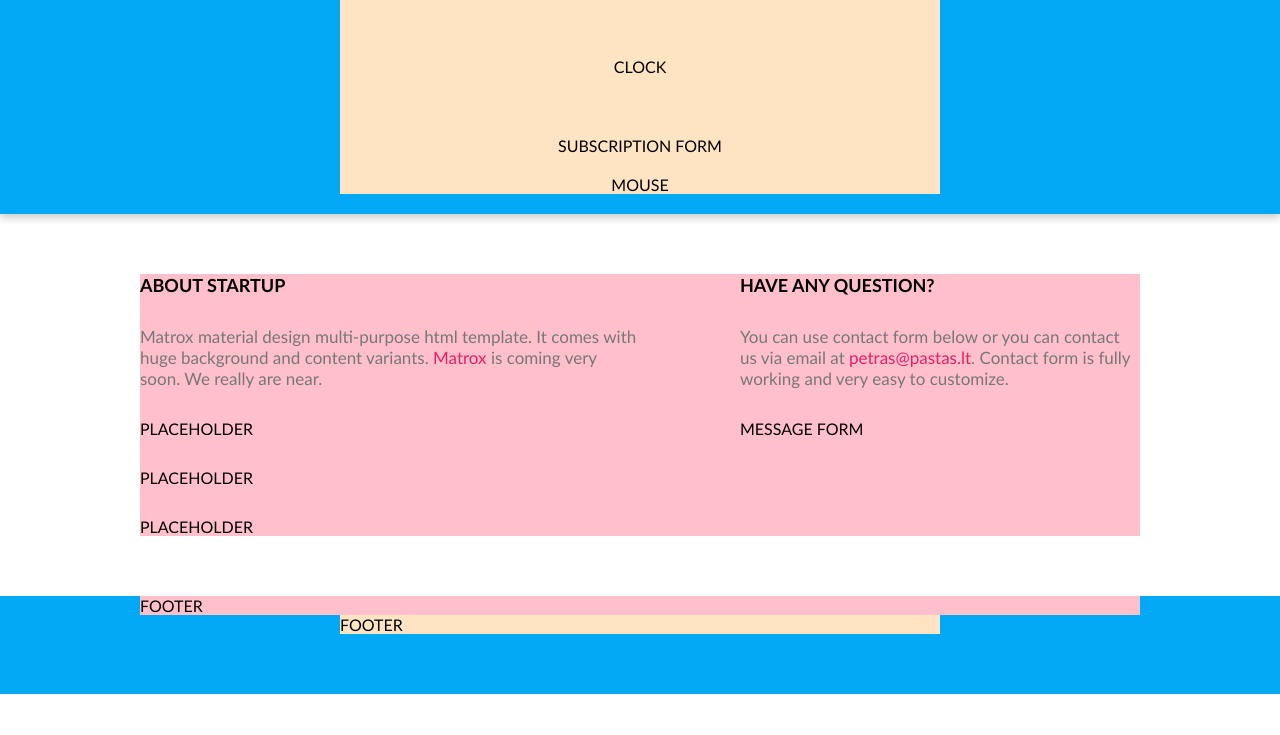
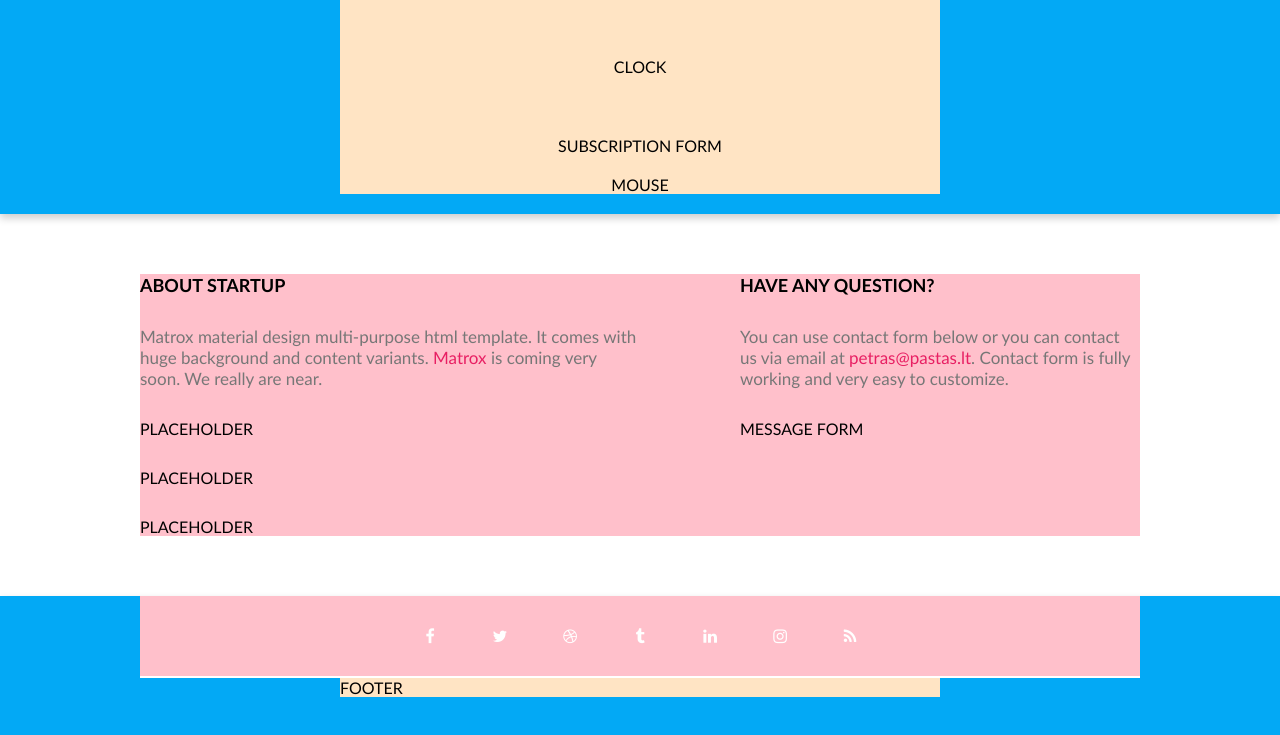
Before and after one commit to sjurate/4-coming-soon, a website: page index.html in a window 1280 px wide. Shown: the part 291-1026 px from the top of the page. Before the commit the page ends 985 px from the top, so only its background shows below. Drawn offline with Linux system fonts and the light colour scheme.

Commit message:
Socials #14

```diff
--- a/css/pages/home.css
+++ b/css/pages/home.css
@@ -89,8 +89,32 @@
     text-decoration: underline;
 }
 
+.socials {
+    display: flex;
+    justify-content: center;
+    gap: 30px;
+    padding: 20px 0;
+    border-bottom: 2px solid #fff;
+    flex-wrap: wrap;
+}
 
+.socials a {
+    display: inline-block;
+    height: 40px;
+    width: 40px;
+    line-height: 40px;
+    text-decoration: none;
+    color: #fff;
+    text-align: center;
+    border-radius: 50%;
+    transition: all 0.3s;
+}
 
+.socials a:hover {
+    color: var(--main-color);
+    background-color: #fff;
+
+}
 /* MAIN END */
 
 
--- a/index.html
+++ b/index.html
@@ -56,9 +56,15 @@
             </div>
     </section>
 
-    <footer class="container bg-main">
-        <div class="row">
-            FOOTER
+    <footer class="footer container bg-main">
+        <div class="row socials">
+            <a class="fa fa-facebook" target="_blank" href="#"></a>
+            <a class="fa fa-twitter" target="_blank" href="#"></a>
+            <a class="fa fa-dribbble" target="_blank" href="#"></a>
+            <a class="fa fa-tumblr" targer="_blank" href="#"></a>
+            <a class="fa fa-linkedin" target="_blank" href="#"></a>
+            <a class="fa fa-instagram" target="_blank" href="#"></a>
+            <a class="fa fa-rss" target="_blank" href="#"></a>
         </div>
         <div class="row-short">
             FOOTER
```
